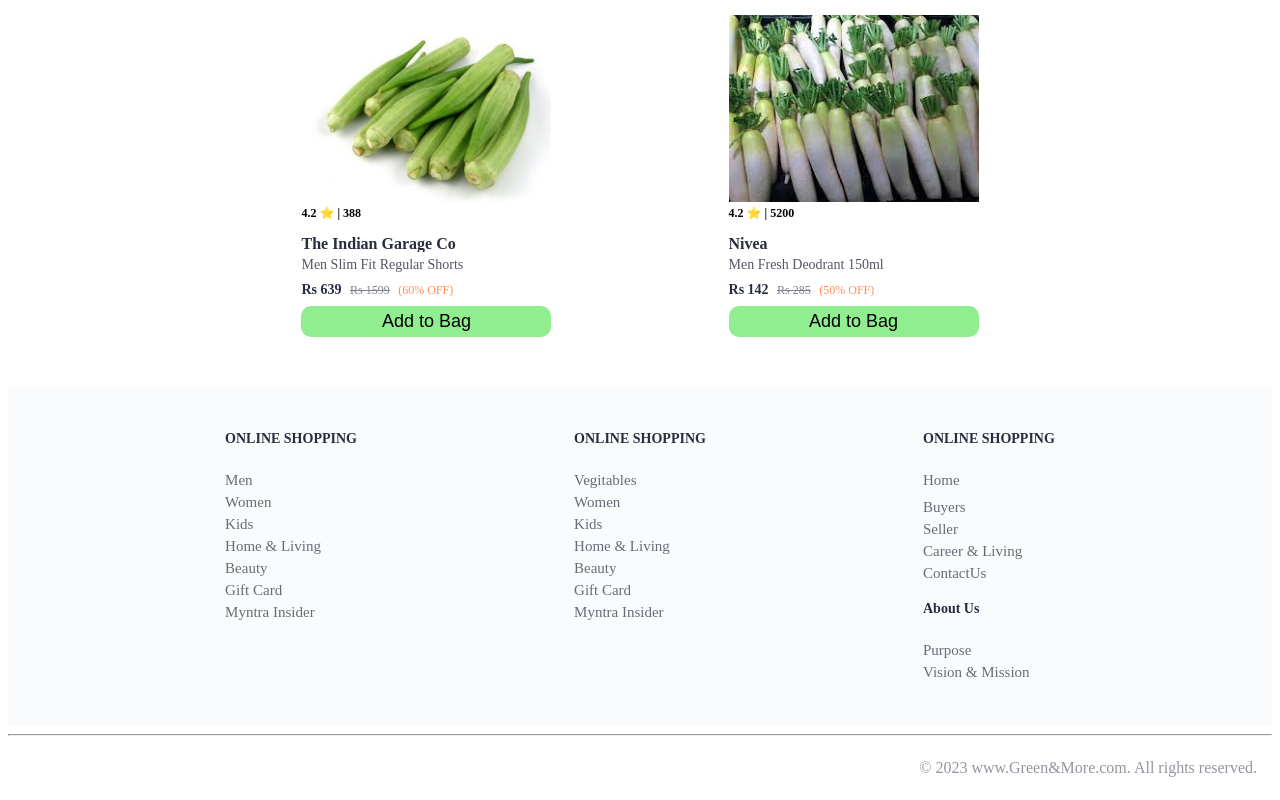
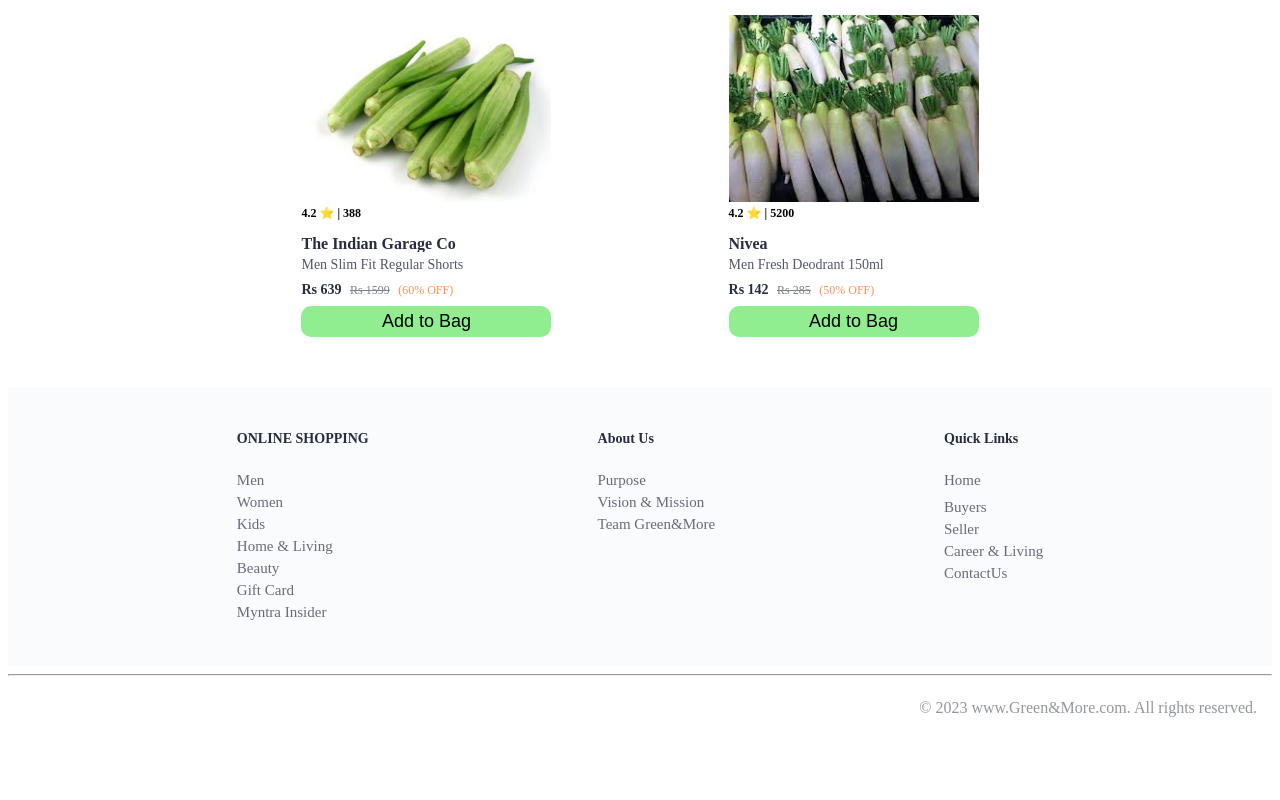
Before and after one commit to SAURABH8974/CDAC_Project, a plain HTML site: page index.html in a window 1280 px wide. Shown: the part 874-1674 px from the top of the page. After the commit the page ends 1614 px from the top, so only its background shows below. Drawn offline with nearby package versions, Linux system fonts and the light colour scheme.

Commit message:
Update index.html

```diff
--- a/index.html
+++ b/index.html
@@ -57,28 +57,22 @@
             </div>
 
             <div class="footer_column">
-                <h3>ONLINE SHOPPING</h3>
+                   <h3>About Us</h3>
+                <a href="#">Purpose</a>
+                <a href="#">Vision & Mission</a>
+                <a href="#">Team Green&More</a>
 
-                <a href="#">Vegitables</a>
-                <a href="#">Women</a>
-                <a href="#">Kids</a>
-                <a href="#">Home & Living</a>
-                <a href="#">Beauty</a>
-                <a href="#">Gift Card</a>
-                <a href="#">Myntra Insider</a>
             </div>
 
             <div class="footer_column">
-                <h3>ONLINE SHOPPING</h3>
+                <h3>Quick Links</h3>
 
                 <a href="#">Home<a>
                 <a href="#">Buyers </a>
                 <a href="#">Seller</a>
                 <a href="#">Career & Living</a>
                 <a href="#">ContactUs</a>
-                    <h3>About Us</h3>
-                <a href="#">Purpose</a>
-                <a href="#">Vision & Mission</a>
+
             </div>
         </div>
         <hr>
```
